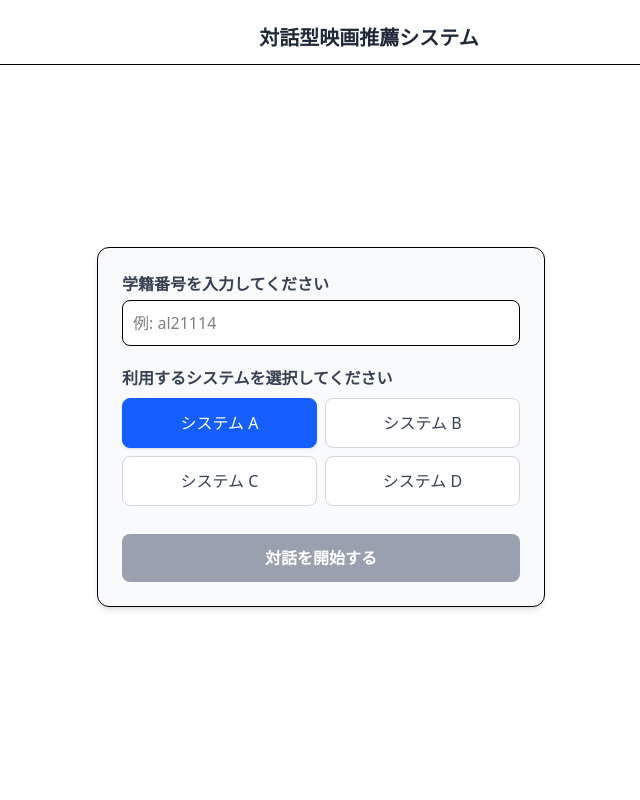
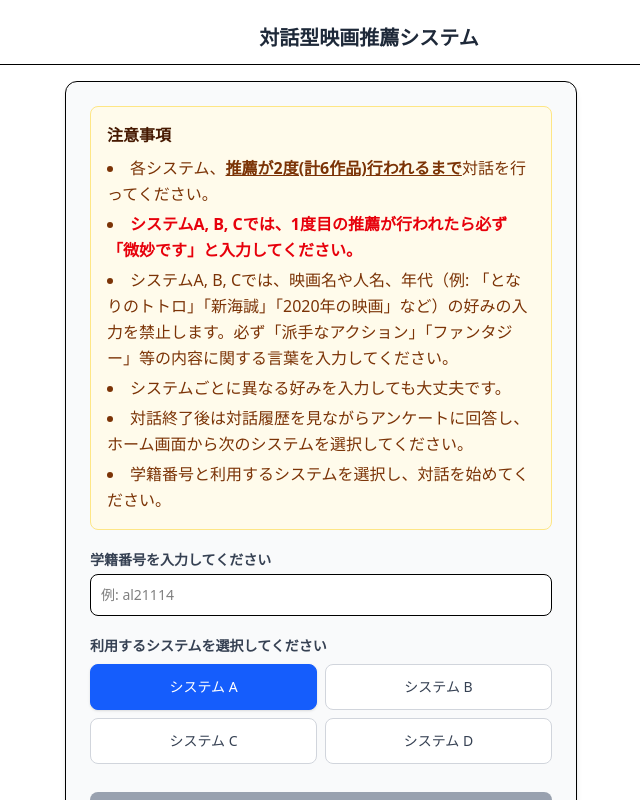
Before and after one commit to tubaki0210/dialogue_based_movie_recommend, a Next.js app in the folder frontend/movie_recommend/: page / in a window 1280 px wide. Shown: the whole page, without its empty margins (319-959 px from the left). Built offline with nearby package versions, Linux system fonts and the light colour scheme.

Commit message:
fix:フロントに注意事項を記載

```diff
--- a/frontend/movie_recommend/app/components/ChatField.tsx
+++ b/frontend/movie_recommend/app/components/ChatField.tsx
@@ -1,6 +1,7 @@
 "use client";
 
 import { useState, useRef, useEffect } from "react";
+import { useUserId } from "./UserIdProvider"; // システムタイプを取得するために必要であれば活用
 
 interface Message {
   role: "system" | "user";
@@ -12,6 +13,7 @@ interface ChatViewProps {
 }
 
 export default function ChatField({ sessionId }: ChatViewProps) {
+  const { selectedSystem } = useUserId(); // 現在選択中のシステムタイプ (A/B/C/D)
   const [messages, setMessages] = useState<Message[]>([
     { role: "system", content: "" },
   ]);
@@ -44,9 +46,9 @@ export default function ChatField({ sessionId }: ChatViewProps) {
       return;
     }
     if (hasFetchedRef.current) {
-      return
+      return;
     }
-    hasFetchedRef.current= true;
+    hasFetchedRef.current = true;
 
     const fetchInitQuestion = async () => {
       queueRef.current = [];
@@ -189,7 +191,27 @@ export default function ChatField({ sessionId }: ChatViewProps) {
   };
 
   return (
- <div className="flex flex-col flex-1 w-full overflow-hidden bg-gray-50">
+    <div className="flex flex-col flex-1 w-full overflow-hidden bg-gray-50">
+
+      {/* --- ★ チャット画面上部の注意事項ヘッダーバー --- */}
+      <div className="bg-blue-50 border-b border-blue-200 px-4 py-2.5  text-blue-900  flex flex-col gap-1">
+        <div className="font-medium">
+          <span className="font-bold underline">システム{selectedSystem}での注意事項</span>：
+          {["A", "B", "C"].includes(selectedSystem ?? "") ? (
+            <span className="text-red-700 font-semibold ml-1">
+              1度目の推薦が行われたら、必ず「微妙です」と入力してください。
+              好みの入力において、映画名や人名の入力は禁止です。
+            </span>
+          ) : (
+            <span className="text-blue-800 ml-1">
+              推薦が2度行われるまで自由にチャットを続けてください。（映画名等の入力も可）
+            </span>
+          )}
+        </div>
+        <div>
+          推薦が2度行われたらGoogleFormのアンケートに回答してください。アンケート回答後、「システムを切り替える」でホーム画面に戻って次のシステムを選んでください。
+        </div>
+      </div>
 
       {/* メッセージ一覧エリア（ここだけが縦スクロールする） */}
       <div className="flex-1 overflow-y-auto p-4 space-y-4">
--- a/frontend/movie_recommend/app/components/LoginView.tsx
+++ b/frontend/movie_recommend/app/components/LoginView.tsx
@@ -15,9 +15,7 @@ const SYSTEMS = [
 ];
 
 export default function LoginView({ onSessionStarted }: LoginViewProps) {
-  // const [userId, setUserId] = useState<string>("");
-  const { userId, setUserId, selectedSystem, setSelectedSystem } = useUserId()
-  // const [selectedSystem, setSelectedSystem] = useState<string>("A");
+  const { userId, setUserId, selectedSystem, setSelectedSystem } = useUserId();
   const [loading, setLoading] = useState<boolean>(false);
 
   const handleStartSession = async (e: React.FormEvent) => {
@@ -31,7 +29,7 @@ export default function LoginView({ onSessionStarted }: LoginViewProps) {
         headers: { "Content-Type": "application/json" },
         body: JSON.stringify({
           user_id: userId.trim(),
-          system_type: selectedSystem, // バックエンドへ送信
+          system_type: selectedSystem,
         }),
       });
 
@@ -50,24 +48,40 @@ export default function LoginView({ onSessionStarted }: LoginViewProps) {
   };
 
   return (
-    <div className="flex flex-col justify-center items-center flex-1 w-full p-4">
-      <form onSubmit={handleStartSession} className="w-full max-w-md flex flex-col gap-5 p-6 border rounded-xl shadow-md bg-gray-50">
+    <div className="flex flex-col justify-center items-center flex-1 w-full p-4 overflow-y-auto">
+      <form onSubmit={handleStartSession} className="w-full max-w-lg flex flex-col gap-5 p-6 border rounded-xl shadow-md bg-gray-50 my-auto">
+
+        {/* --- 注意事項ボックス --- */}
+        <div className="bg-amber-50 border border-amber-200 p-4 rounded-lg text-amber-900 space-y-2">
+          <p className="font-bold text-amber-950 flex items-center gap-1">
+            注意事項
+          </p>
+          <ul className="list-disc list-inside space-y-1 leading-relaxed">
+            <li>各システム、<span className="font-semibold underline">推薦が2度(計6作品)行われるまで</span>対話を行ってください。</li>
+            <li><span className="font-semibold text-red-600">システムA, B, Cでは、1度目の推薦が行われたら必ず「微妙です」と入力してください。</span></li>
+            <li>システムA, B, Cでは、映画名や人名、年代（例: 「となりのトトロ」「新海誠」「2020年の映画」など）の好みの入力を禁止します。必ず「派手なアクション」「ファンタジー」等の内容に関する言葉を入力してください。</li>
+            <li>システムごとに異なる好みを入力しても大丈夫です。</li>
+            <li>対話終了後は対話履歴を見ながらアンケートに回答し、ホーム画面から次のシステムを選択してください。</li>
+            <li>学籍番号と利用するシステムを選択し、対話を始めてください。</li>
+          </ul>
+        </div>
+
         <div>
-          <label className="block font-semibold text-gray-700 mb-1">
+          <label className="block font-semibold text-gray-700 mb-1 text-sm">
             学籍番号を入力してください
           </label>
           <input
             type="text"
             value={userId}
             onChange={(e) => setUserId(e.target.value)}
-            className="w-full border p-2.5 rounded-lg focus:outline-none focus:ring-2 focus:ring-blue-500 bg-white"
+            className="w-full border p-2.5 rounded-lg focus:outline-none focus:ring-2 focus:ring-blue-500 bg-white text-sm"
             placeholder="例: al21114"
             required
           />
         </div>
 
         <div>
-          <label className="block font-semibold text-gray-700 mb-2">
+          <label className="block font-semibold text-gray-700 mb-2 text-sm">
             利用するシステムを選択してください
           </label>
           <div className="grid grid-cols-2 gap-2">
@@ -76,7 +90,7 @@ export default function LoginView({ onSessionStarted }: LoginViewProps) {
                 key={sys.id}
                 type="button"
                 onClick={() => setSelectedSystem(sys.id)}
-                className={`p-3 rounded-lg border text-center transition font-medium ${
+                className={`p-3 rounded-lg border text-center transition font-medium text-sm ${
                   selectedSystem === sys.id
                     ? "bg-blue-600 text-white border-blue-600 shadow-sm"
                     : "bg-white text-gray-700 border-gray-300 hover:bg-gray-100"
@@ -90,8 +104,8 @@ export default function LoginView({ onSessionStarted }: LoginViewProps) {
 
         <button
           type="submit"
-          disabled={loading || !userId.trim()}
-          className="mt-2 bg-blue-600 text-white p-3 rounded-lg font-semibold hover:bg-blue-700 transition disabled:bg-gray-400"
+          disabled={loading || !userId.trim() || !selectedSystem}
+          className="mt-2 bg-blue-600 text-white p-3 rounded-lg font-semibold hover:bg-blue-700 transition disabled:bg-gray-400 text-sm"
         >
           {loading ? "セッション開始中..." : "対話を開始する"}
         </button>
```
